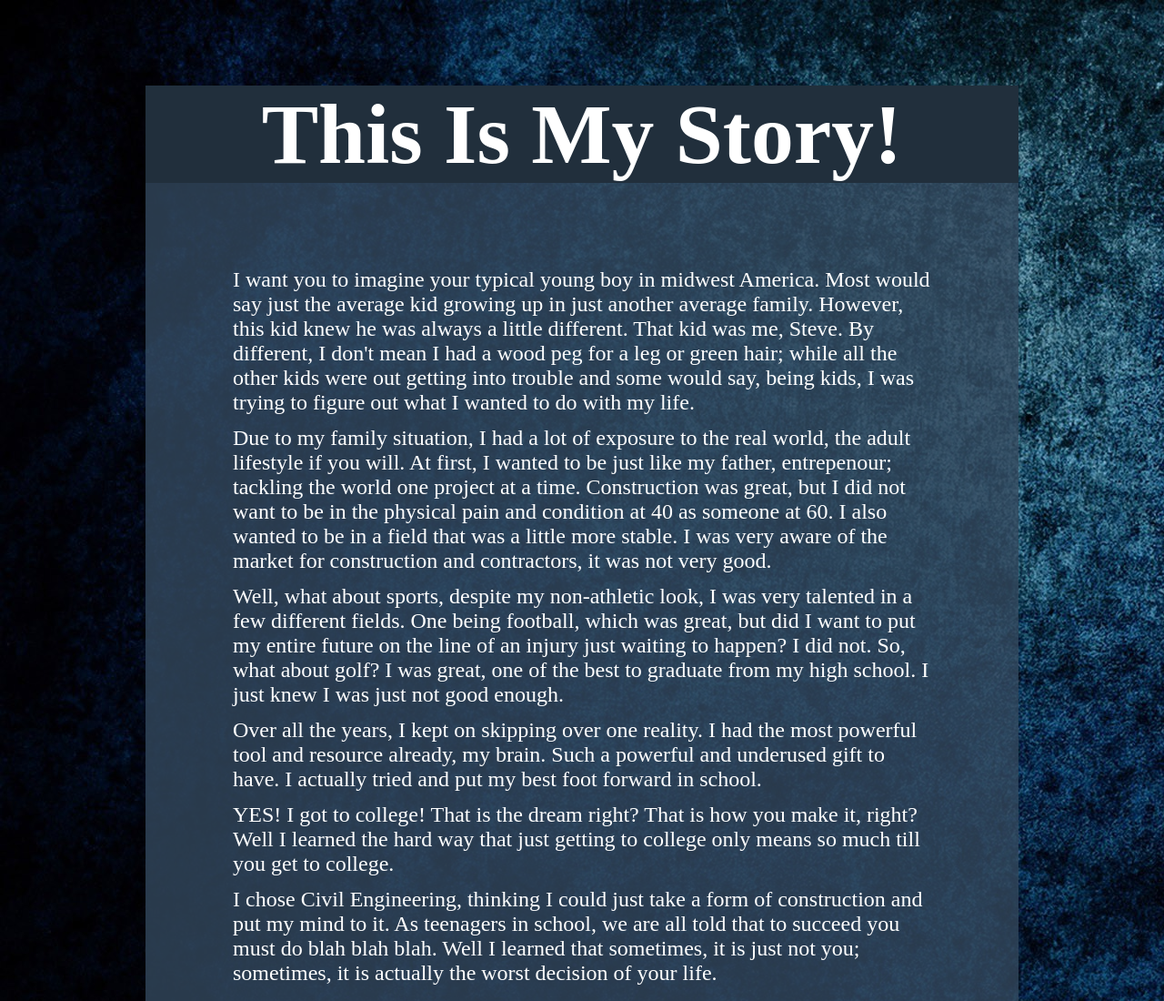
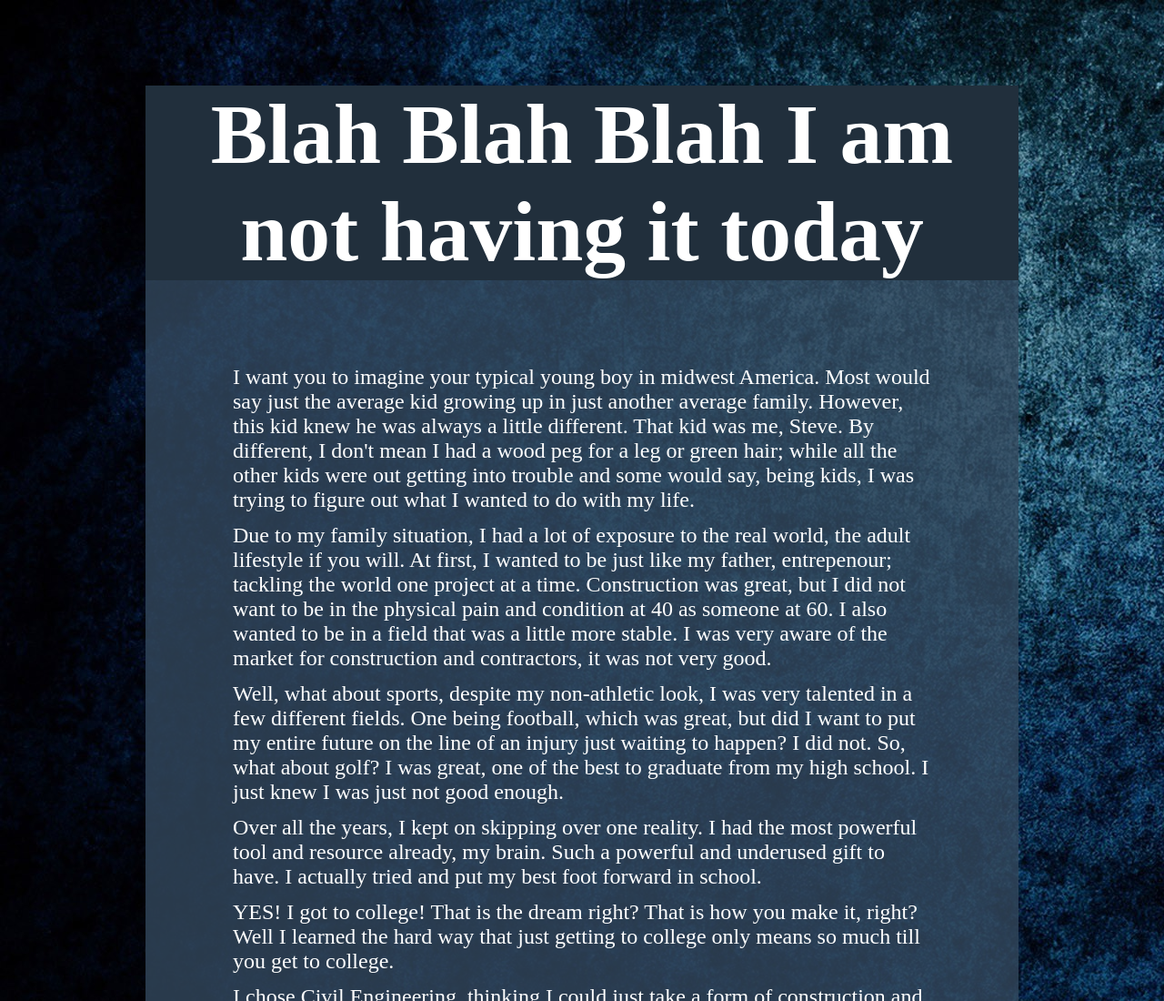
Before and after one commit to sburnet1/DWProject1, a plain HTML site: page index.html in a window 1280 px wide. Shown: the top 1100 px of the page at 91% size. Drawn offline with Linux system fonts and the light colour scheme.

Commit message:
title change

```diff
--- a/index.html
+++ b/index.html
@@ -11,7 +11,7 @@
 <header>
 <section id="title">
 <section class="container-flex">
-<h1>This Is My Story!</h1>
+<h1>Blah Blah Blah I am not having it today</h1>
 </div></header>
 
 	<body>
```
